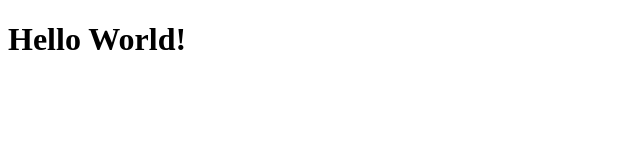
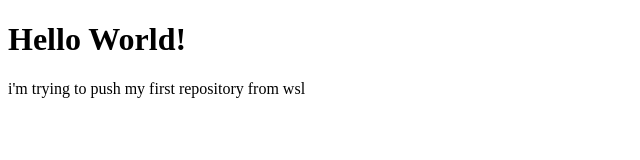
Before and after one commit to LuisC95/-PersonalProjects-LinuxTest, a plain HTML site: page index.html in a window 1280 px wide. Shown: the whole page, without its empty margins (0-640 px from the left). Drawn offline with Linux system fonts and the light colour scheme.

Commit message:
adding info changes

```diff
--- a/index.html
+++ b/index.html
@@ -8,5 +8,6 @@
 </head>
 <body>
     <h1>Hello World!</h1>
+    <p>i'm trying to push my first repository from wsl</p>
 </body>
 </html>
```
